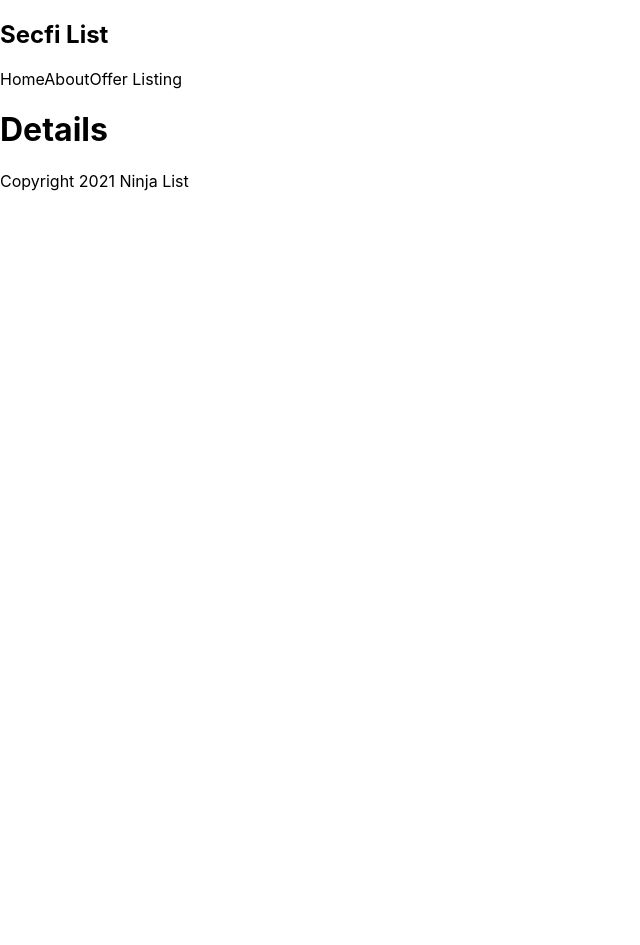
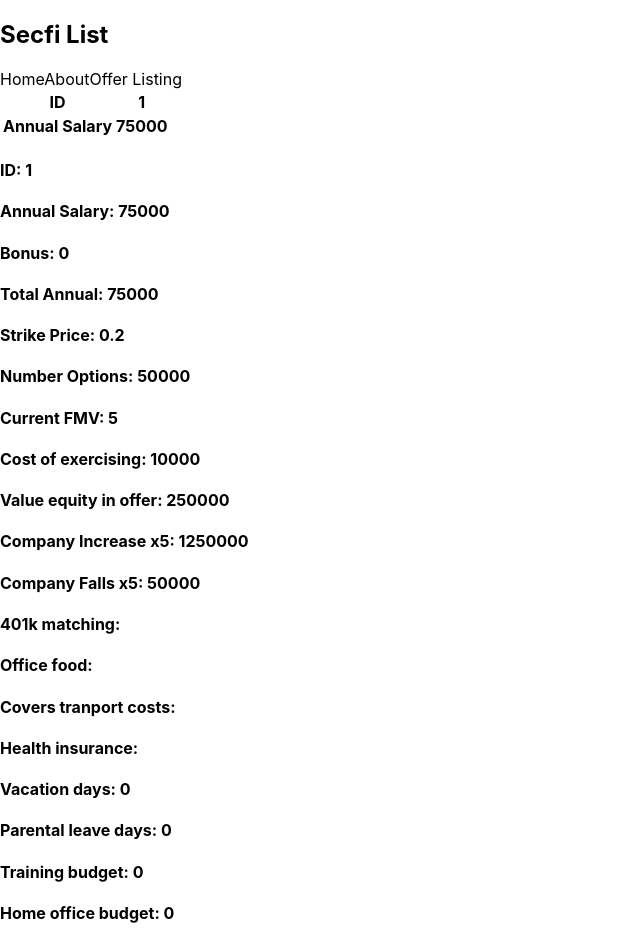
Before and after one commit to oscar-halcon/Playground, a Next.js app: page /offers/1 in a window 1280 px wide. Shown: the top 945 px of the page, without its empty margins (0-640 px from the left). Before the commit the page ends 800 px from the top, so only its background shows below. Built offline with nearby package versions, Linux system fonts and the light colour scheme.

Commit message:
Fixes and showing information of each offer

```diff
--- a/JSONS/OfferSkeleton.json
+++ b/JSONS/OfferSkeleton.json
@@ -1,5 +1,5 @@
-{
-    "id": 0 ,
+[{
+    "id": 1 ,
     "Annual_salary": 75000 ,
     "Bonus": 0 ,
     "Total_annual": 0 ,
@@ -18,4 +18,25 @@
     "Home_office_budget": 0 ,
     "Remote_working": false ,
     "Growth_plan": true
-}
+},
+{
+    "id": 2 ,
+    "Annual_salary": 60000 ,
+    "Bonus": 0 ,
+    "Total_annual": 0 ,
+    "Strike_price": 0.1 ,
+    "Number_options": 8000 ,
+    "Current_FMV_company": 3 ,
+    "CostOfExercise_StrikeXOptions": 800 ,
+    "Value_equity_Options/FMV": 0 ,
+    "401k_matching": false ,
+    "Office_food": false ,
+    "Cover_Transport_costs": false ,
+    "Health_insurance": false ,
+    "Vacation_days": 24 ,
+    "Parental_leave": 120 ,
+    "Training_budget": 0 ,
+    "Home_office_budget": 0 ,
+    "Remote_working": false ,
+    "Growth_plan": true
+}]
--- a/components/Footer.js
+++ b/components/Footer.js
@@ -1,7 +1,7 @@
 const Footer = () => {
     return (
       <footer>
-        Copyright 2021 Ninja List
+        Copyright 2021 Secfi List
       </footer>
     );
   }
--- a/pages/offers/[id].js
+++ b/pages/offers/[id].js
@@ -1,23 +1,61 @@
+
+import Offers from "../../JSONS/OfferSkeleton.json";
 
 export const getStaticPaths = async () => {
-    const res = await fetch('/JSONS/OfferSkeleton');
-    const data = await res.json();
-
+    const data =  Offers;
     const paths = data.map(offer =>{
-        params: {id: offer.id.toString()}
+        return{
+            params: {id: offer.id.toString()}
+        }
     })
     return {
         paths,
         fallback: false
     }
 }
+export const getStaticProps = async (context) => {
+    const id = context.params.id;
+    const data = Offers.at(id-1);
+    return{
+        props:{ offer: data}
+    }
+}
 
-const Details = () => {
+const Details = ({offer}) => {
     return (
         <div>
-            <h1>Details</h1>
+            <table>
+                <tr>
+                    <th>ID</th><th>{offer.id}</th>
+                </tr>
+                <tr>
+                    <th>Annual Salary</th><th>{offer.Annual_salary}</th>
+                </tr>
+            </table>
+            <h4>ID: {offer.id}</h4>
+            <h4>Annual Salary: {offer.Annual_salary}</h4>
+            <h4>Bonus: {offer.Bonus}</h4>
+            <h4>Total Annual: {offer.Annual_salary + offer.Bonus}</h4>
+            <h4>Strike Price: {offer.Strike_price}</h4>
+            <h4>Number Options: {offer.Number_options}</h4>
+            <h4>Current FMV: {offer.Current_FMV_company}</h4>
+            <h4>Cost of exercising: {offer.Strike_price * offer.Number_options}</h4>
+            <h4>Value equity in offer: {offer.Number_options * offer.Current_FMV_company}</h4>
+            <h4>Company Increase x5: {((offer.Number_options * offer.Current_FMV_company)*5)}</h4>
+            <h4>Company Falls x5: {(offer.Number_options * offer.Current_FMV_company)/5}</h4>
+            <h4>401k matching: {offer.matching_401k}</h4>
+            <h4>Office food: {offer.Office_food}</h4>
+            <h4>Covers tranport costs: {offer.Cover_Transport_costs}</h4>
+            <h4>Health insurance: {offer.Health_insurance}</h4>
+            <h4>Vacation days: {offer.Vacation_days}</h4>
+            <h4>Parental leave days: {offer.Parental_leave}</h4>
+            <h4>Training budget: {offer.Training_budget}</h4>
+            <h4>Home office budget: {offer.Home_office_budget}</h4>
+            <h4>Remote working: {offer.Remote_working}</h4>
+            <h4>Growth plan: {offer.Growth_plan}</h4>
         </div>
      );
+     //<input type="checkbox"></input> for when I need the user to put the data
 }
 
 export default Details;
```
Also changed, not shown: pages/offers/index.js (+16 -4 lines).
